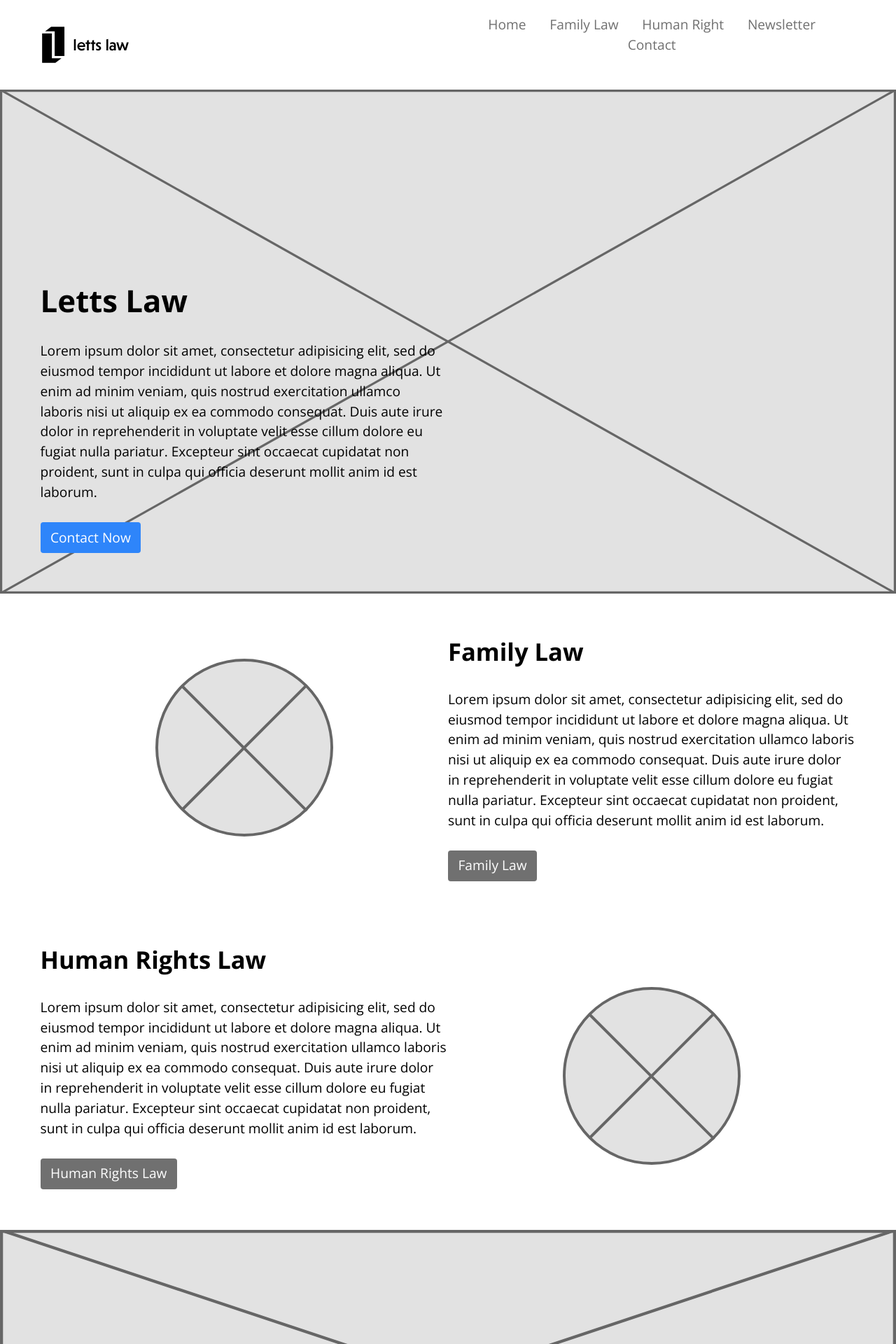
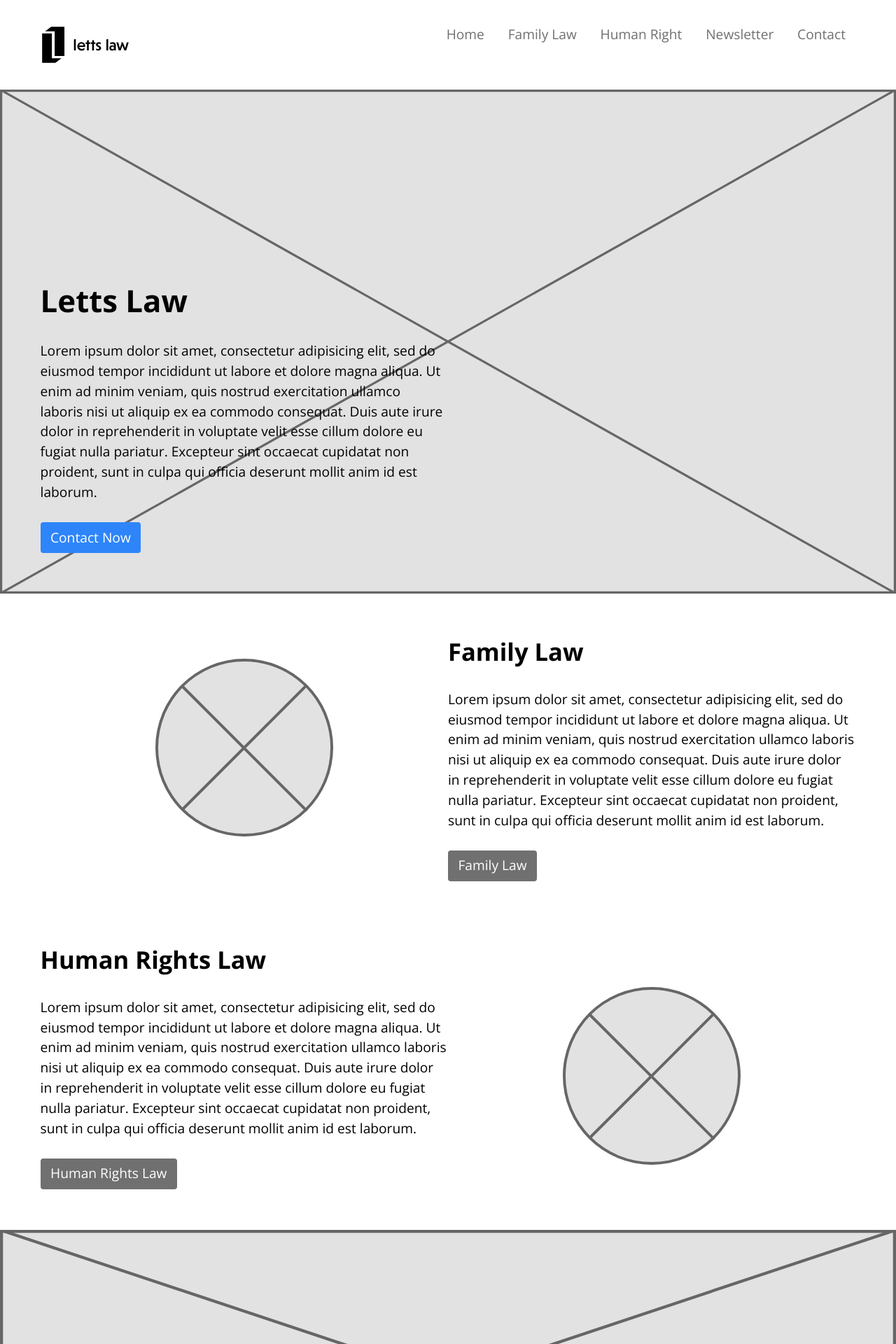
Before and after one commit to Ten-3/letts-law, a Jekyll site: the page built from index.html, in a window 1280 px wide. Shown: the top 1920 px of the page at 70% size. Built offline with Jekyll 4.4.1, drawn with Linux system fonts in a browser that asks for light colours; Markdown is read by kramdown in place of the engine named in the settings.

Commit message:
Set up new screen size and alignment

```diff
--- a/_layouts/default.html
+++ b/_layouts/default.html
@@ -15,7 +15,7 @@
 
   <nav class="relative">
     <div class="gutter-2 grid grid-middle pad-t-0">
-      <div class="unit xs-1-2 s-1-2 m-1-2 l-1-2 xl-1-2">
+      <div class="unit xs-1-2 s-1-2 m-1-2 l-1-4">
         <i class="icon i-128">
         <img src="{{site.baseurl}}/images/letts-law-logo-black.svg" alt="Letts Law Logo">
         </i>
@@ -23,7 +23,7 @@
 
       {% include toggle.html %}
 
-      <div class="unit xs-1 s-1 m-1-2 l-1-2 xl-1-2 horizontal">
+      <div class="unit xs-1 s-1 m-1-2 l-3-4 horizontal right">
         <ul class="list-group list-group-inline">
           <li class="gutter-1-2"><a href="{{site.baseurl}}/index.html">Home</a></li>
           <li class="gutter-1-2"><a href="{{site.baseurl}}/family-law/">Family Law</a></li>
--- a/css/main.css
+++ b/css/main.css
@@ -136,15 +136,6 @@ img {
     margin: 0;
   }
 
-  .toggle {
-    display: none;
-  }
-
-/*this is horizontal navigation*/
-  .horizontal {
-    display: inline;
-  }
-
   .btn {
     display: inline-block;
     margin: 0;
@@ -161,3 +152,20 @@ img {
   }
 
 }
+
+@media only screen and (min-width: 60em) {
+
+  .toggle {
+    display: none;
+  }
+
+/*this is horizontal navigation*/
+  .horizontal {
+    display: inline-block;
+  }
+
+  nav ul {
+    text-align: right;
+  }
+
+}
```
